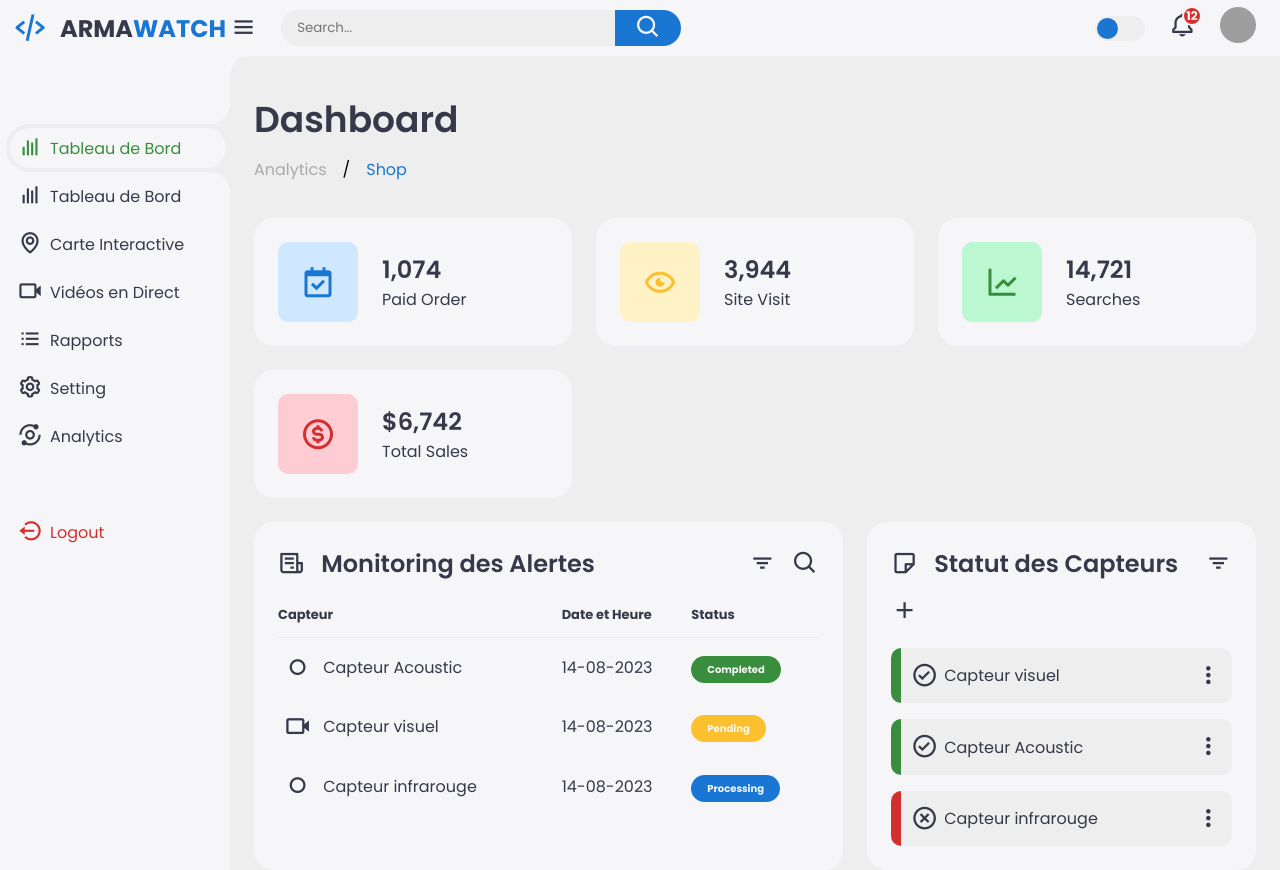
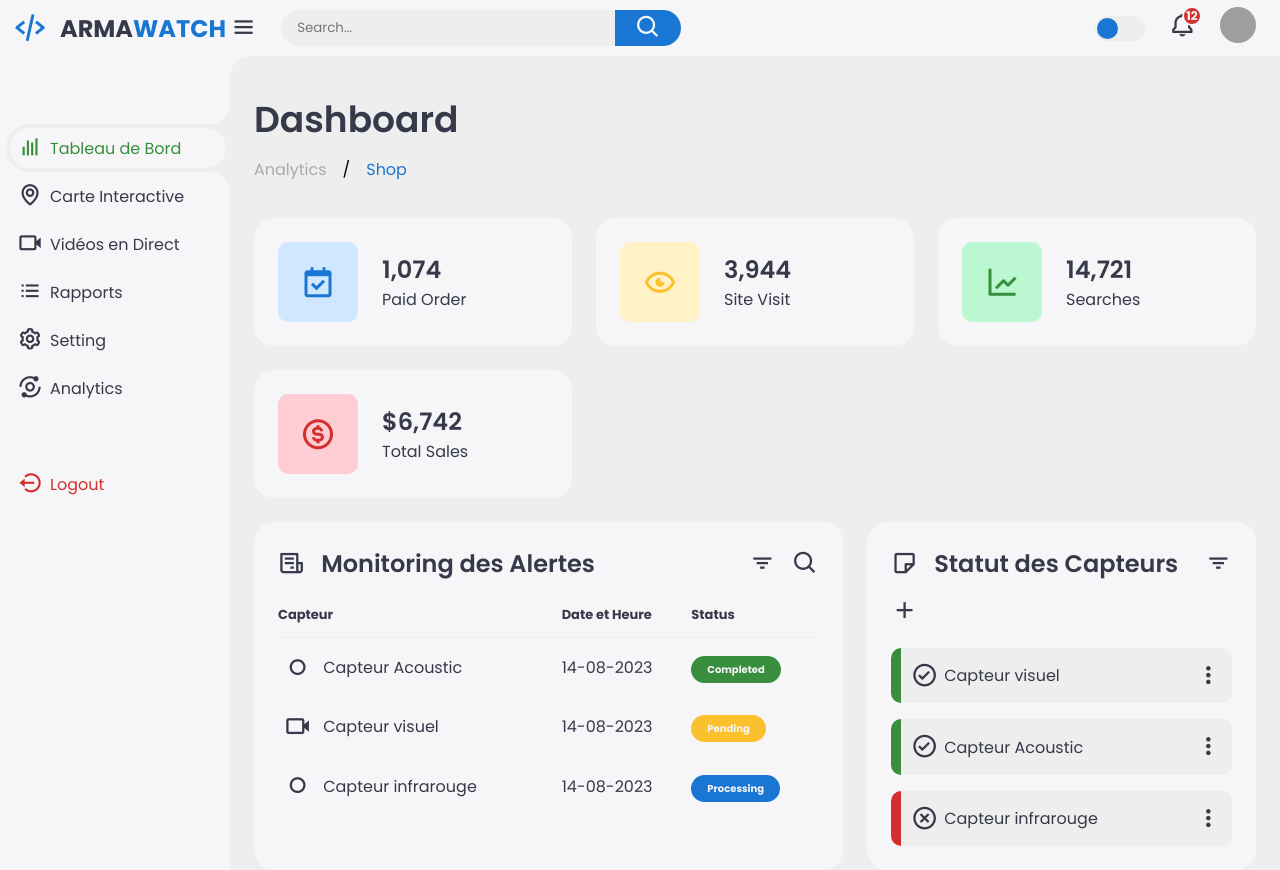
Before and after one commit to josephsamijona/armawatch, a Flask app: page /dashboard in a window 1280 px wide. Run offline with Flask 3, Linux system fonts and the light colour scheme; the visitor is signed in with stand-in values (Sample User, id 1); grey boxes are pictures that could not be loaded.

Commit message:
little mistake corrected in dashboard.html

```diff
--- a/app.py
+++ b/app.py
@@ -156,7 +156,7 @@ def login():
 
 @app.route('/otp', methods=['GET', 'POST'])
 @login_required
-def verify_otp():
+def otp():
     form = OTPForm()
 
     if form.validate_on_submit():
--- a/templates/dashboard.html
+++ b/templates/dashboard.html
@@ -18,8 +18,7 @@
             <div class="logo-name"><span>ARMA</span>WATCH</div>
         </a>
         <ul class="side-menu">
-            <li class="active" ><a href="index.html"><i class='bx bx-bar-chart'></i>Tableau de Bord</a></li>
-            <li><a href="{{ url_for('dashboard') }}"><i class='bx bx-bar-chart'></i>Tableau de Bord</a></li>
+            <li class="active" ><a href="{{ url_for('dashboard') }}"><i class='bx bx-bar-chart'></i>Tableau de Bord</a></li>
             <li><a href="{{ url_for('map') }}"><i class='bx bx-map'></i>Carte Interactive</a></li>
             <li><a href="{{ url_for('cctv') }}"><i class='bx bx-video'></i>Vidéos en Direct</a></li>
             <li><a href="{{ url_for('rapport') }}"><i class='bx bx-list-ul'></i>Rapports</a></li>
```
